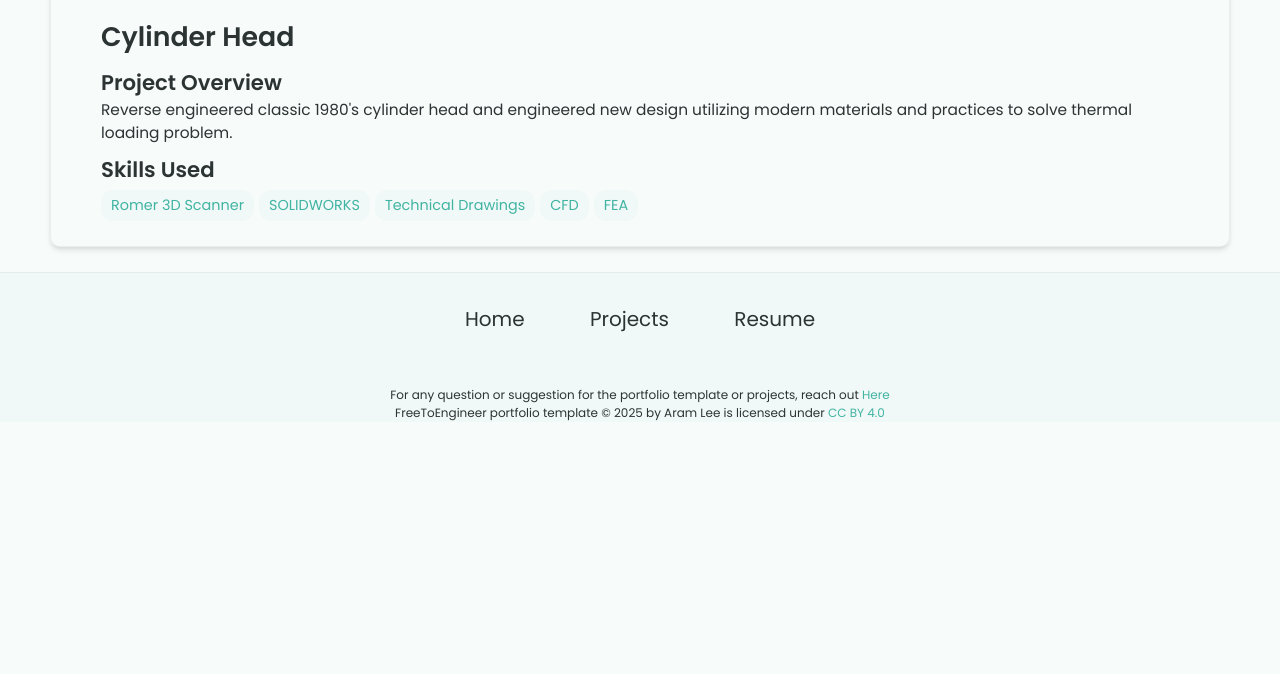
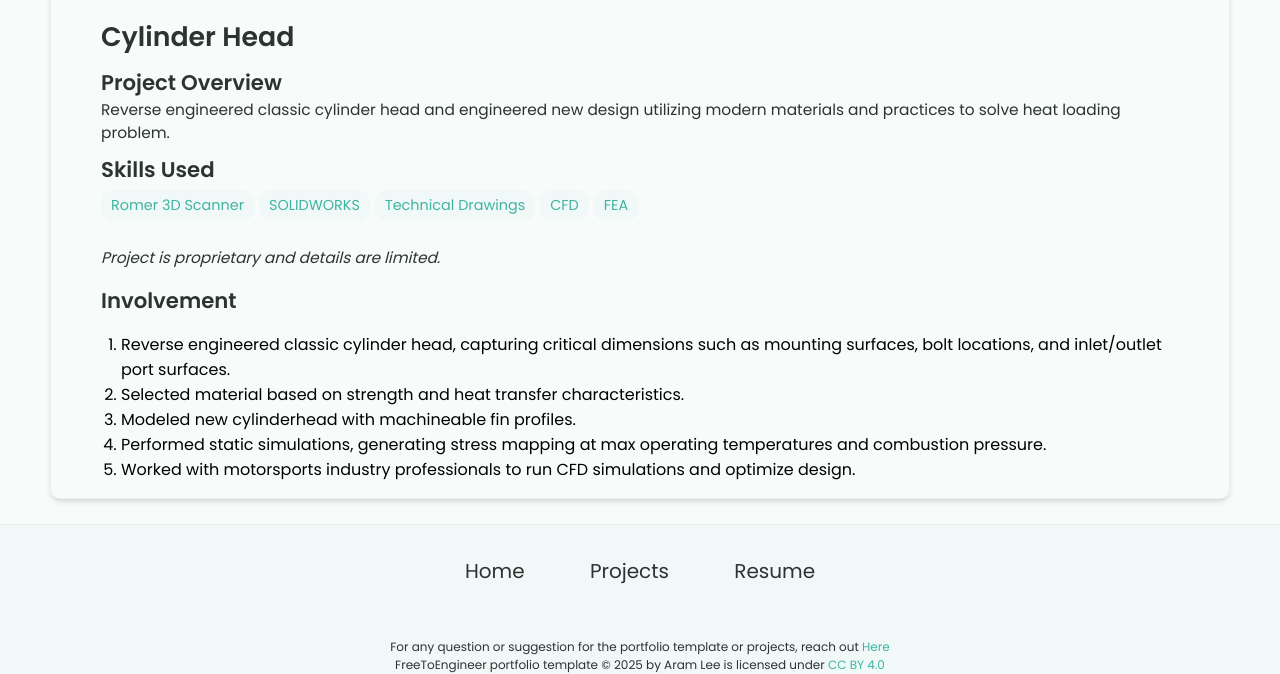
Before and after one commit to dylanengr/dylanengr.github.io, a Jekyll site: the page built from _projects/cylinder-head/index.md, in a window 1280 px wide. Shown: the part 490-1164 px from the top of the page. Built offline with Jekyll 4.4.1, drawn with Linux system fonts in a browser that asks for light colours; before the commit the page ends 912 px from its top, so only the background shows below that.

Commit message:
Update index.md

```diff
--- a/_projects/cylinder-head/index.md
+++ b/_projects/cylinder-head/index.md
@@ -1,7 +1,7 @@
 ---
 layout: post
 title: Cylinder Head
-description: Reverse engineered classic 1980's cylinder head and engineered new design utilizing modern materials and practices to solve thermal loading problem.
+description: Reverse engineered classic cylinder head and engineered new design utilizing modern materials and practices to solve heat loading problem.
 skills:
   - Romer 3D Scanner
   - SOLIDWORKS
@@ -10,3 +10,12 @@ skills:
   - FEA
 main-image: /s-l1200.png
 ---
+
+*Project is proprietary and details are limited.*
+
+## Involvement
+1. Reverse engineered classic cylinder head, capturing critical dimensions such as mounting surfaces, bolt locations, and inlet/outlet port surfaces.
+2. Selected material based on strength and heat transfer characteristics.
+3. Modeled new cylinderhead with machineable fin profiles.
+4. Performed static simulations, generating stress mapping at max operating temperatures and combustion pressure.
+5. Worked with motorsports industry professionals to run CFD simulations and optimize design.
```
